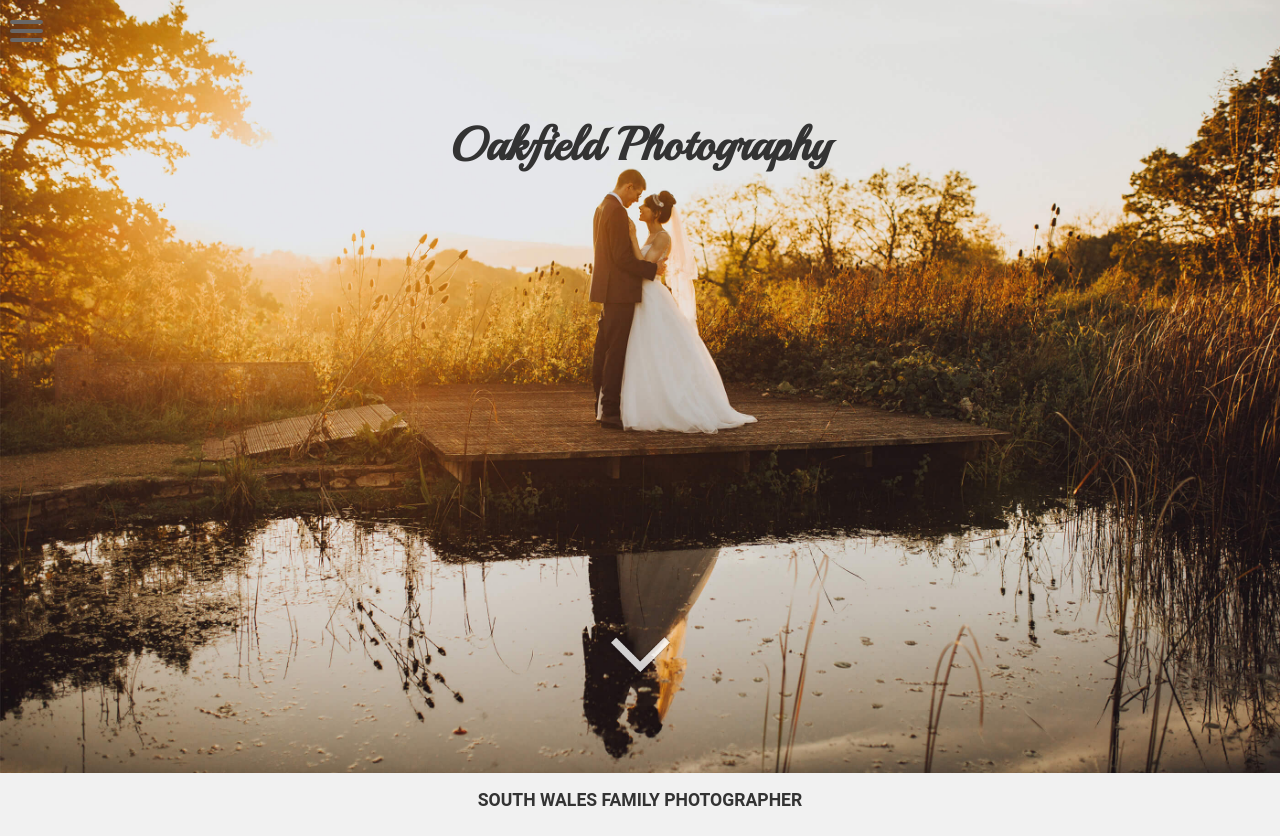
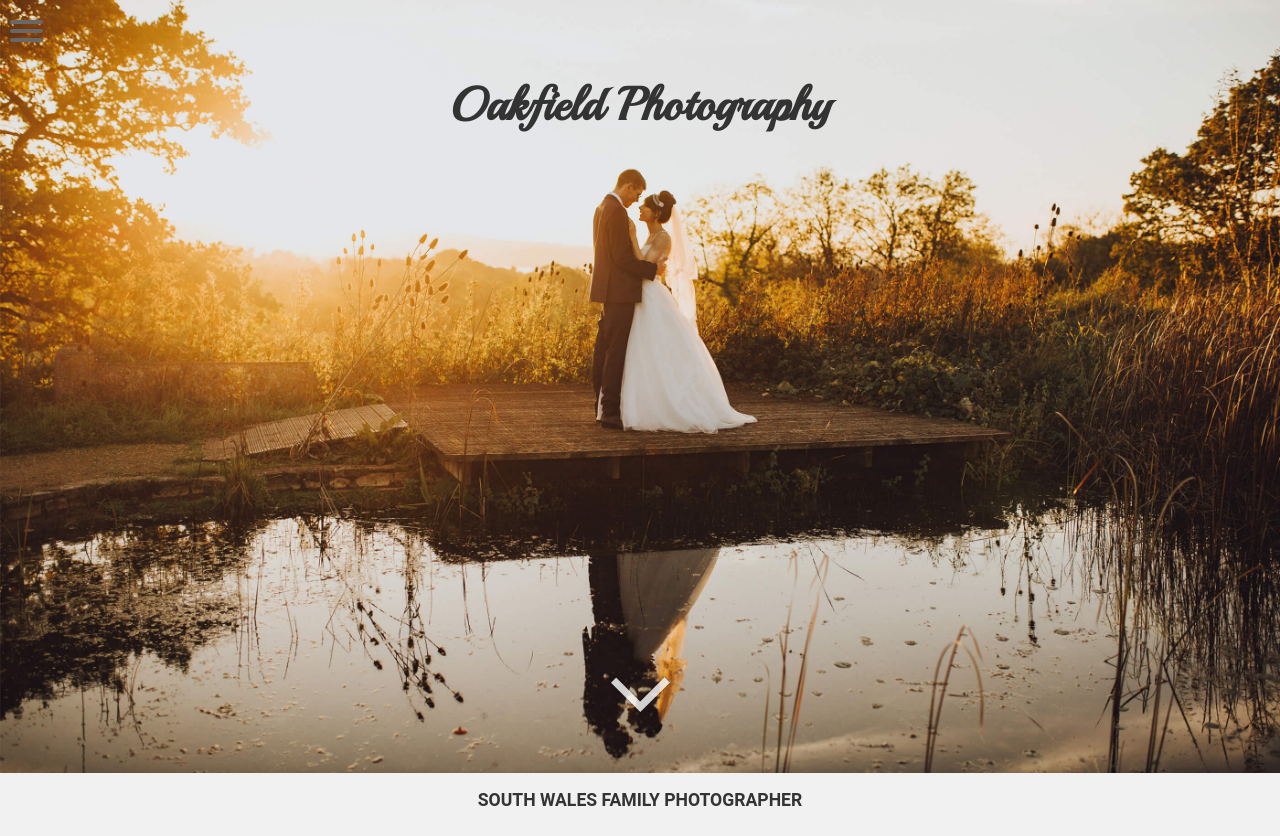
Before and after one commit to Quibbly/Oakfield-Main, a website: page index.html in a window 1280 px wide. Shown: the top 836 px of the page. Drawn offline with nearby package versions, Linux system fonts and the light colour scheme; a web font is replaced by a local one.

Commit message:
Relocated header H1

```diff
--- a/CSS/style.css
+++ b/CSS/style.css
@@ -94,7 +94,7 @@ header {
 
 .top-container h1{
    position: relative;
-   top:100px;
+   top:60px;
    font-size: 2.9rem;
    margin:0 auto;
    max-width: 100%;
@@ -106,7 +106,7 @@ header {
    cursor: pointer;
    max-width: 80px;
    position: relative;
-   top:540px;
+   top:580px;
    transition: all .2s ease-in-out;
    opacity:0.8;
 }
```
